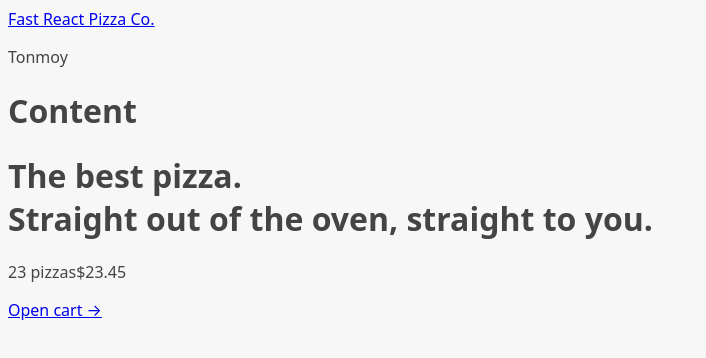
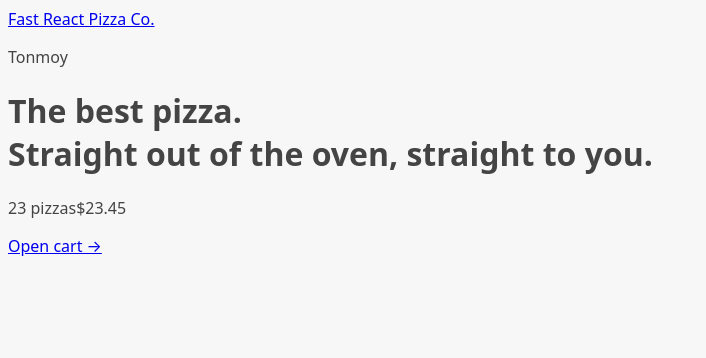
Before and after one commit to TonmoyZohani/fast-react-pizza, a React (Vite) app: page / in a window 1280 px wide. Shown: the top 358 px of the page, without its empty margins (0-706 px from the left). Built offline with nearby package versions, Linux system fonts and the light colour scheme.

Commit message:
implement outlet

```diff
--- a/src/ui/AppLayout.jsx
+++ b/src/ui/AppLayout.jsx
@@ -9,7 +9,6 @@ const AppLayout = () => {
       <Header />
 
       <main>
-        <h1>Content</h1>
         <Outlet/>
       </main>
       <CartOverview />
```
